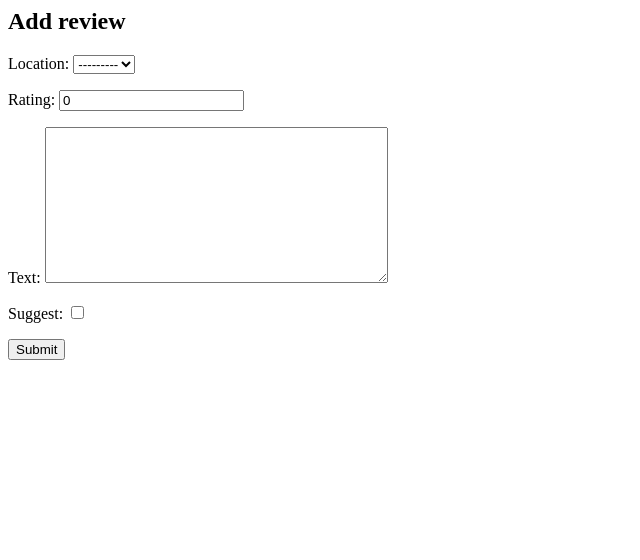
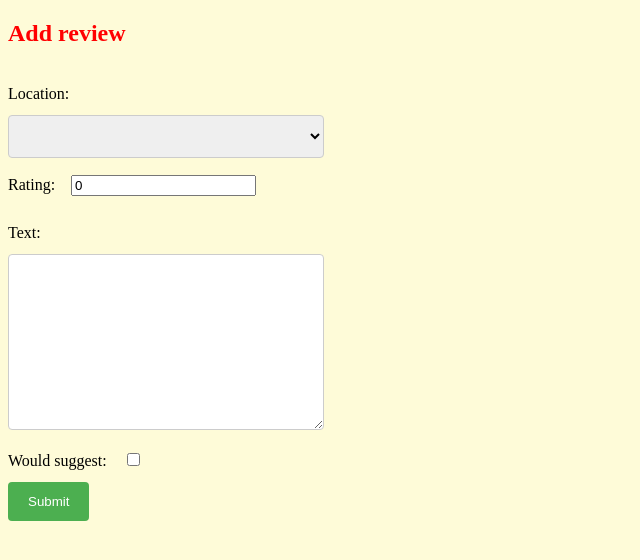
Before and after one commit to cholakova99/KnowBulgaria, a Django app: page /sightseeing/review/new/ in a window 1280 px wide. Shown: the top 560 px of the page, without its empty margins (0-640 px from the left). Run offline with Django 3.2, Linux system fonts and the light colour scheme; data that the repository does not hold is empty.

Commit message:
chang style

```diff
--- a/sightseeing/templates/review/add.html
+++ b/sightseeing/templates/review/add.html
@@ -1,7 +1,98 @@
-<h2> Add review </h2>
+<!DOCTYPE html>
+<html>
+<head>
+<style>
 
-<form method="POST">
-    {% csrf_token %}
-    {{ form.as_p }}
-    <input type="submit" name="Save">
-</form>
+input[type=text], select, textarea{
+  width: 100%;
+  padding: 12px;
+  border: 1px solid #ccc;
+  border-radius: 4px;
+  box-sizing: border-box;
+  resize: vertical;
+}
+
+/* Style the label to display next to the inputs */
+label {
+  padding: 12px 12px 12px 0;
+  display: inline-block;
+}
+
+input[type=submit] {
+  background-color: #4CAF50;
+  color: white;
+  padding: 12px 20px;
+  border: none;
+  border-radius: 4px;
+  cursor: pointer;
+  float: left;
+}
+
+.container {
+  border-radius: 5px;
+  background-color: #f2f2f2;
+  padding: 20px;
+}
+
+.col-25 {
+  float: left;
+  width: 25%;
+  margin-top: 6px;
+}
+
+.col-75 {
+  float: left;
+  width: 75%;
+  margin-top: 6px;
+}
+
+.row:after {
+  content: "";
+  display: table;
+  clear: both;
+}
+
+@media screen and (max-width: 600px) {
+  .col-25, .col-75, input[type=submit] {
+    width: 100%;
+    margin-top: 0;
+  }
+}
+
+</style>
+</head>
+
+<body style="background-color: #fefbd8;">
+    <h2 style="color:red;"> Add review </h2>
+    <form method="POST" action="/action_page.php">
+        <input type="hidden" name="csrfmiddlewaretoken">
+        <div class="row">
+            <div class="col-25">
+                <label for="id_location">Location:</label>
+                <select name="location" required id="id_location"></select>
+            </div>
+        </div>
+        <div class="row">
+            <div class="col-25">
+                <label for="id_rating">Rating:</label>
+                <input type="number" name="raitng" value="0" step="any" required id="id_rating">
+            </div>
+        </div>
+        <div class="row">
+            <div class="col-25">
+                <label for="id_text">Text:</label>
+                <textarea name="text" cols="40" rows="10" required id="id_text"></textarea>
+            </div>
+        </div>
+         <div class="row">
+            <div class="col-25">
+                <label for="id_suggest">Would suggest:</label>
+                <input type="checkbox" name="suggest" id="id_suggest">
+            </div>
+        </div>
+        <div class="row">
+            <input type="submit" name="Save">
+        </div>
+    </form>
+</body>
+</html>
```
